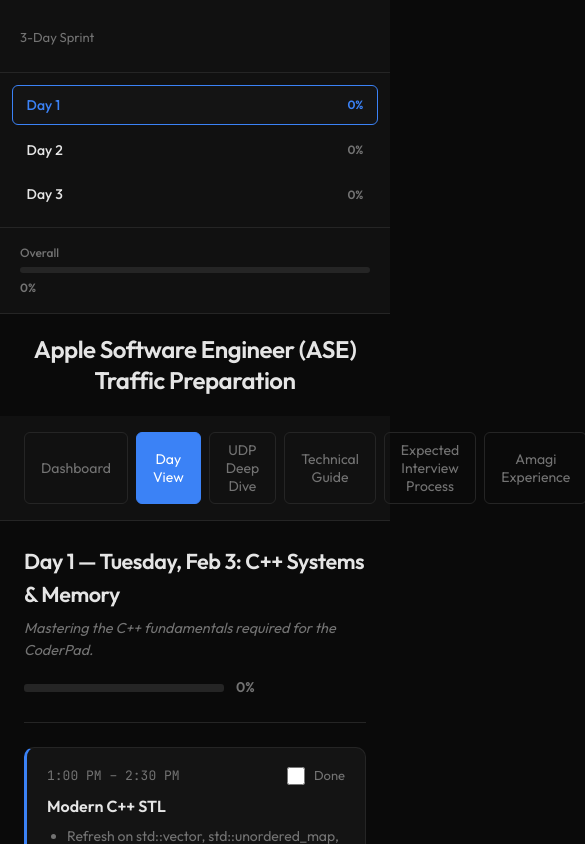
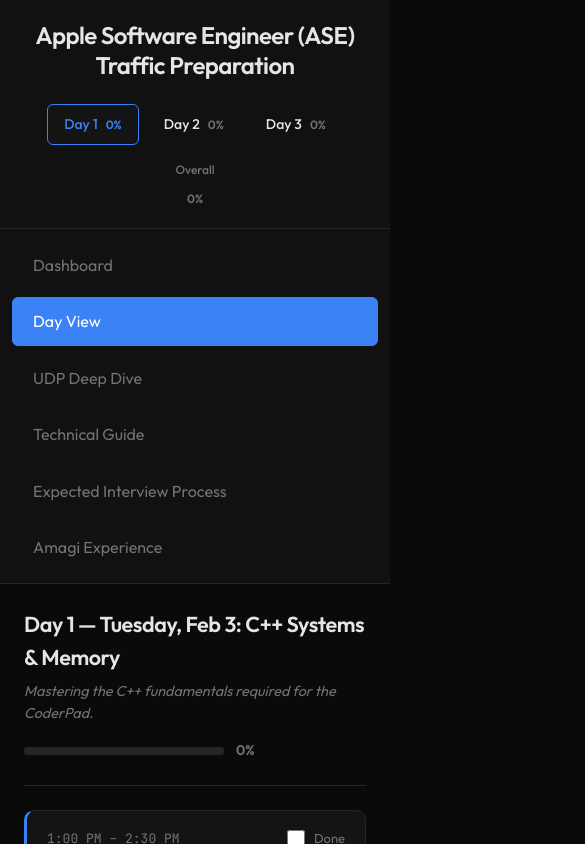
Before and after one commit to Bannump/apple-traffic-prep, a React (Vite) app: page / in a window 390 px wide. Both pictures are taken after a click on the button "Day View". Shown: the top 844 px of the page, 585 px wide, since content can reach past the window. Built offline with nearby package versions, Linux system fonts and the light colour scheme.

Commit message:
improved readability and usability

```diff
--- a/src/App.jsx
+++ b/src/App.jsx
@@ -1,7 +1,8 @@
 import React, { useState, useCallback } from 'react';
 import { SPRINT_SCHEDULE } from './data/schedule';
 import { useSprintState } from './hooks/useSprintState';
-import { Sidebar } from './components/Sidebar';
+import { ScheduleTopBar } from './components/ScheduleTopBar';
+import { LeftNav } from './components/LeftNav';
 import { Dashboard } from './components/Dashboard';
 import { DayView } from './components/DayView';
 import { StudyPage } from './components/StudyPage';
@@ -42,64 +43,15 @@
 
   return (
     <div className="app">
-      <Sidebar
+      <ScheduleTopBar
+        view={view}
         currentDay={currentDay}
         onSelectDay={handleSelectDay}
         completed={completed}
       />
+      <div className="app-body">
+        <LeftNav view={view} setView={setView} />
         <main className="main">
-        <h1 className="page-heading">Apple Software Engineer (ASE) Traffic Preparation</h1>
-        <header className="main-header">
-          <button
-            type="button"
-            className={`view-toggle${view === 'dashboard' ? ' active' : ''}`}
-            onClick={() => setView('dashboard')}
-            aria-pressed={view === 'dashboard'}
-          >
-            Dashboard
-          </button>
-          <button
-            type="button"
-            className={`view-toggle${view === 'day' ? ' active' : ''}`}
-            onClick={() => setView('day')}
-            aria-pressed={view === 'day'}
-          >
-            Day View
-          </button>
-          <button
-            type="button"
-            className={`view-toggle${view === 'study' ? ' active' : ''}`}
-            onClick={() => setView('study')}
-            aria-pressed={view === 'study'}
-          >
-            UDP Deep Dive
-          </button>
-          <button
-            type="button"
-            className={`view-toggle${view === 'technical-guide' ? ' active' : ''}`}
-            onClick={() => setView('technical-guide')}
-            aria-pressed={view === 'technical-guide'}
-          >
-            Technical Guide
-          </button>
-          <button
-            type="button"
-            className={`view-toggle${view === 'interview-process' ? ' active' : ''}`}
-            onClick={() => setView('interview-process')}
-            aria-pressed={view === 'interview-process'}
-          >
-            Expected Interview Process
-          </button>
-          <button
-            type="button"
-            className={`view-toggle${view === 'amagi-experience' ? ' active' : ''}`}
-            onClick={() => setView('amagi-experience')}
-            aria-pressed={view === 'amagi-experience'}
-          >
-            Amagi Experience
-          </button>
-        </header>
-
           {view === 'dashboard' && (
             <Dashboard completed={completed} onSelectDay={handleSelectDay} />
           )}
@@ -117,6 +69,7 @@
           {view === 'interview-process' && <InterviewProcessPage />}
           {view === 'amagi-experience' && <AmagiExperiencePage />}
         </main>
+      </div>
 
       <NotesModal
         isOpen={notesModal.open}
--- /dev/null
+++ b/src/components/LeftNav.jsx
@@ -0,0 +1,28 @@
+import React from 'react';
+
+const TABS = [
+  { id: 'dashboard', label: 'Dashboard' },
+  { id: 'day', label: 'Day View' },
+  { id: 'study', label: 'UDP Deep Dive' },
+  { id: 'technical-guide', label: 'Technical Guide' },
+  { id: 'interview-process', label: 'Expected Interview Process' },
+  { id: 'amagi-experience', label: 'Amagi Experience' },
+];
+
+export function LeftNav({ view, setView }) {
+  return (
+    <nav className="left-nav" aria-label="Main navigation">
+      {TABS.map((tab) => (
+        <button
+          key={tab.id}
+          type="button"
+          className={`left-nav-item${view === tab.id ? ' active' : ''}`}
+          onClick={() => setView(tab.id)}
+          aria-pressed={view === tab.id}
+        >
+          {tab.label}
+        </button>
+      ))}
+    </nav>
+  );
+}
--- /dev/null
+++ b/src/components/ScheduleTopBar.jsx
@@ -0,0 +1,65 @@
+import React from 'react';
+import { SPRINT_SCHEDULE } from '../data/schedule';
+
+function countCompleted(dayData, completed) {
+  return dayData.slots.filter((s) => completed[s.id]).length;
+}
+
+function countSlots(dayData) {
+  return dayData.slots.length;
+}
+
+function getOverallStats(schedule, completed) {
+  let total = 0;
+  let done = 0;
+  schedule.forEach((d) => {
+    d.slots.forEach((s) => {
+      total += 1;
+      if (completed[s.id]) done += 1;
+    });
+  });
+  return { total, done };
+}
+
+export function ScheduleTopBar({ view, currentDay, onSelectDay, completed }) {
+  const overall = getOverallStats(SPRINT_SCHEDULE, completed);
+  const overallPct = overall.total ? Math.round((overall.done / overall.total) * 100) : 0;
+  const showDayNav = view === 'day';
+
+  return (
+    <header className="schedule-top">
+      <h1 className="page-heading">Apple Software Engineer (ASE) Traffic Preparation</h1>
+      {showDayNav && (
+        <div className="schedule-top-row">
+          <nav className="day-nav day-nav-horizontal" aria-label="Day schedule">
+            {SPRINT_SCHEDULE.map((d) => {
+              const done = countCompleted(d, completed);
+              const total = countSlots(d);
+              const pct = total ? Math.round((done / total) * 100) : 0;
+              const isActive = currentDay === d.day;
+              return (
+                <button
+                  key={d.day}
+                  type="button"
+                  className={`day-nav-item${isActive ? ' active' : ''}`}
+                  onClick={() => onSelectDay(d.day)}
+                  aria-pressed={isActive}
+                >
+                  <span className="day-nav-num">Day {d.day}</span>
+                  <span className="day-nav-pct">{pct}%</span>
+                </button>
+              );
+            })}
+          </nav>
+          <div className="overall-progress overall-progress-inline">
+            <span className="progress-label">Overall</span>
+            <div className="progress-bar">
+              <div className="progress-fill" style={{ width: `${overallPct}%` }} />
+            </div>
+            <span className="progress-value">{overallPct}%</span>
+          </div>
+        </div>
+      )}
+    </header>
+  );
+}
--- a/src/index.css
+++ b/src/index.css
@@ -48,52 +48,50 @@
 }
 
 .app {
-  display: grid;
-  grid-template-columns: 260px 1fr;
+  display: flex;
+  flex-direction: column;
   min-height: 100vh;
 }
 
-/* ----- Sidebar ----- */
-.sidebar {
+/* ----- Schedule top bar (day-wise schedule) ----- */
+.schedule-top {
+  flex-shrink: 0;
   background: var(--bg-elevated);
-  border-right: 1px solid var(--border);
-  display: flex;
-  flex-direction: column;
-}
-
-.sidebar-header {
-  padding: 1.5rem 1.25rem;
   border-bottom: 1px solid var(--border);
 }
 
-.logo {
+.page-heading {
   margin: 0;
-  font-size: 1rem;
+  padding: 1.25rem 1.5rem 0.75rem;
+  font-size: clamp(1.5rem, 4vw, 2rem);
   font-weight: 600;
-  letter-spacing: -0.02em;
-  line-height: 1.3;
+  letter-spacing: -0.025em;
+  text-align: center;
+  line-height: 1.25;
 }
 
-.logo-sub {
-  margin: 0.25rem 0 0;
-  font-size: 0.8125rem;
-  color: var(--text-muted);
+.schedule-top-row {
+  display: flex;
+  align-items: center;
+  justify-content: center;
+  gap: 2rem;
+  padding: 0.75rem 1.5rem 1.25rem;
+  flex-wrap: wrap;
 }
 
-.day-nav {
-  flex: 1;
-  padding: 0.75rem;
+.day-nav-horizontal {
   display: flex;
-  flex-direction: column;
-  gap: 0.25rem;
+  flex-direction: row;
+  gap: 0.5rem;
+  padding: 0;
 }
 
 .day-nav-item {
   display: flex;
   align-items: center;
   justify-content: space-between;
-  width: 100%;
-  padding: 0.65rem 0.85rem;
+  gap: 0.5rem;
+  padding: 0.65rem 1rem;
   background: transparent;
   border: 1px solid transparent;
   border-radius: var(--radius-sm);
@@ -129,9 +127,40 @@
   color: var(--accent);
 }
 
-.sidebar-footer {
-  padding: 1rem 1.25rem;
-  border-top: 1px solid var(--border);
+.overall-progress-inline {
+  display: flex;
+  align-items: center;
+  gap: 0.75rem;
+  min-width: 140px;
+}
+
+.overall-progress-inline .progress-label {
+  font-size: 0.75rem;
+  font-weight: 500;
+  color: var(--text-muted);
+  white-space: nowrap;
+}
+
+.overall-progress-inline .progress-bar {
+  flex: 1;
+  max-width: 120px;
+  height: 6px;
+  background: var(--border);
+  border-radius: 3px;
+  overflow: hidden;
+}
+
+.overall-progress-inline .progress-fill {
+  height: 100%;
+  background: var(--accent);
+  border-radius: 3px;
+  transition: width var(--transition);
+}
+
+.overall-progress-inline .progress-value {
+  font-size: 0.75rem;
+  font-weight: 600;
+  color: var(--text-muted);
 }
 
 .overall-progress {
@@ -166,53 +195,60 @@
   color: var(--text-muted);
 }
 
+/* ----- App body: left nav + main ----- */
+.app-body {
+  display: grid;
+  grid-template-columns: 280px 1fr;
+  flex: 1;
+  min-height: 0;
+}
+
+/* ----- Left nav (tabs) ----- */
+.left-nav {
+  display: flex;
+  flex-direction: column;
+  gap: 0.5rem;
+  padding: 1.25rem 1rem;
+  background: var(--bg-elevated);
+  border-right: 1px solid var(--border);
+  overflow-y: auto;
+}
+
+.left-nav-item {
+  width: 100%;
+  min-height: 44px;
+  padding: 0.75rem 1.25rem;
+  text-align: left;
+  background: transparent;
+  border: 1px solid transparent;
+  border-radius: var(--radius-sm);
+  color: var(--text-muted);
+  font-family: var(--font-sans);
+  font-size: 1rem;
+  line-height: 1.4;
+  cursor: pointer;
+  transition: background var(--transition), color var(--transition), border-color var(--transition);
+}
+
+.left-nav-item:hover {
+  color: var(--text);
+  background: var(--bg-card);
+  border-color: var(--border);
+}
+
+.left-nav-item.active {
+  background: var(--accent);
+  border-color: var(--accent);
+  color: #fff;
+}
+
 /* ----- Main ----- */
 .main {
   display: flex;
   flex-direction: column;
   min-width: 0;
   background: var(--bg);
-}
-
-.page-heading {
-  margin: 0;
-  padding: 1.25rem 1.5rem;
-  font-size: 1.5rem;
-  font-weight: 600;
-  letter-spacing: -0.02em;
-  text-align: center;
-  line-height: 1.3;
-}
-
-.main-header {
-  display: flex;
-  gap: 0.5rem;
-  padding: 1rem 1.5rem;
-  border-bottom: 1px solid var(--border);
-  background: var(--bg-elevated);
-}
-
-.view-toggle {
-  padding: 0.5rem 1rem;
-  background: transparent;
-  border: 1px solid var(--border);
-  border-radius: var(--radius-sm);
-  color: var(--text-muted);
-  font-family: var(--font-sans);
-  font-size: 0.875rem;
-  cursor: pointer;
-  transition: background var(--transition), color var(--transition), border-color var(--transition);
-}
-
-.view-toggle:hover {
-  color: var(--text);
-  border-color: var(--text-muted);
-}
-
-.view-toggle.active {
-  background: var(--accent);
-  border-color: var(--accent);
-  color: #fff;
+  overflow: auto;
 }
 
 .view {
@@ -801,24 +837,34 @@
 }
 
 @media (max-width: 768px) {
-  .app {
-    grid-template-columns: 1fr;
+  .schedule-top-row {
+    flex-direction: column;
+    gap: 1rem;
   }
 
-  .sidebar {
+  .day-nav-horizontal {
+    flex-wrap: wrap;
+    justify-content: center;
+  }
+
+  .app-body {
+    grid-template-columns: 1fr;
+    grid-template-rows: auto 1fr;
+  }
+
+  .left-nav {
+    flex-direction: row;
+    flex-wrap: wrap;
+    justify-content: center;
+    padding: 0.75rem;
     border-right: none;
     border-bottom: 1px solid var(--border);
   }
 
-  .day-nav {
-    flex-direction: row;
-    flex-wrap: wrap;
-    justify-content: center;
-  }
-
-  .day-nav-item {
+  .left-nav-item {
     flex: 0 0 auto;
-    min-width: 80px;
+    min-width: 120px;
+    min-height: 44px;
   }
 
   .day-cards {
```
Lines whose indentation alone changed are shown as unchanged.
